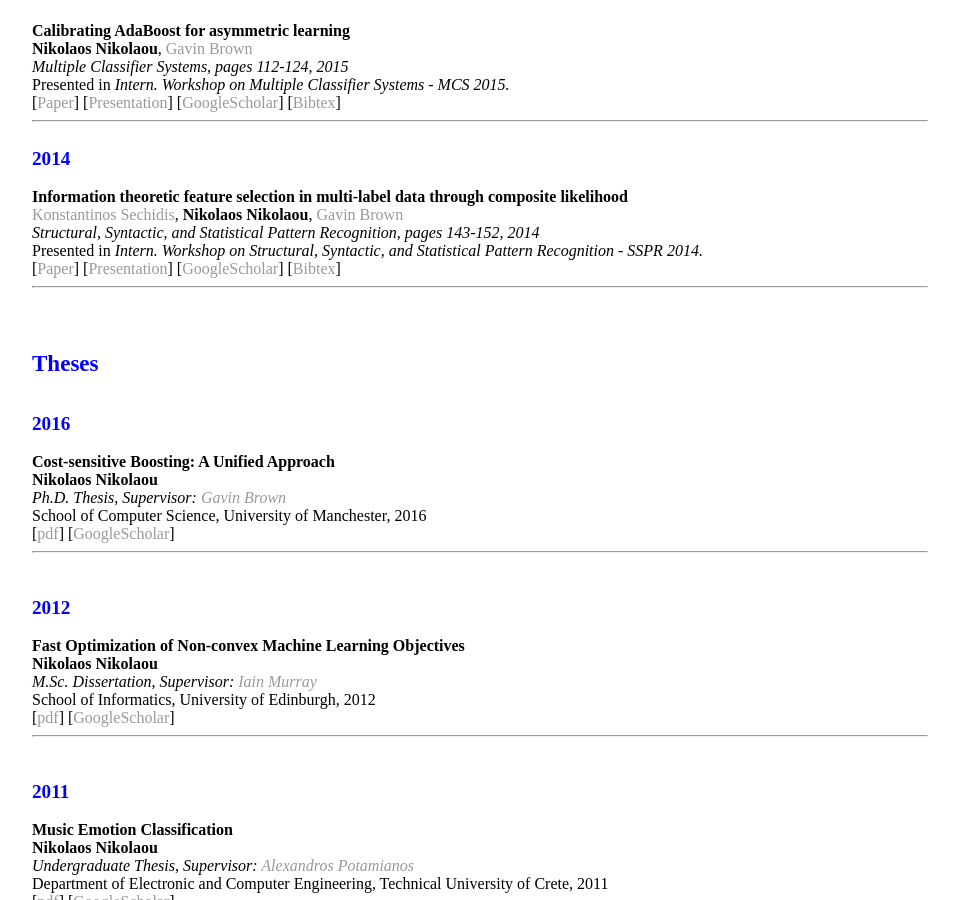
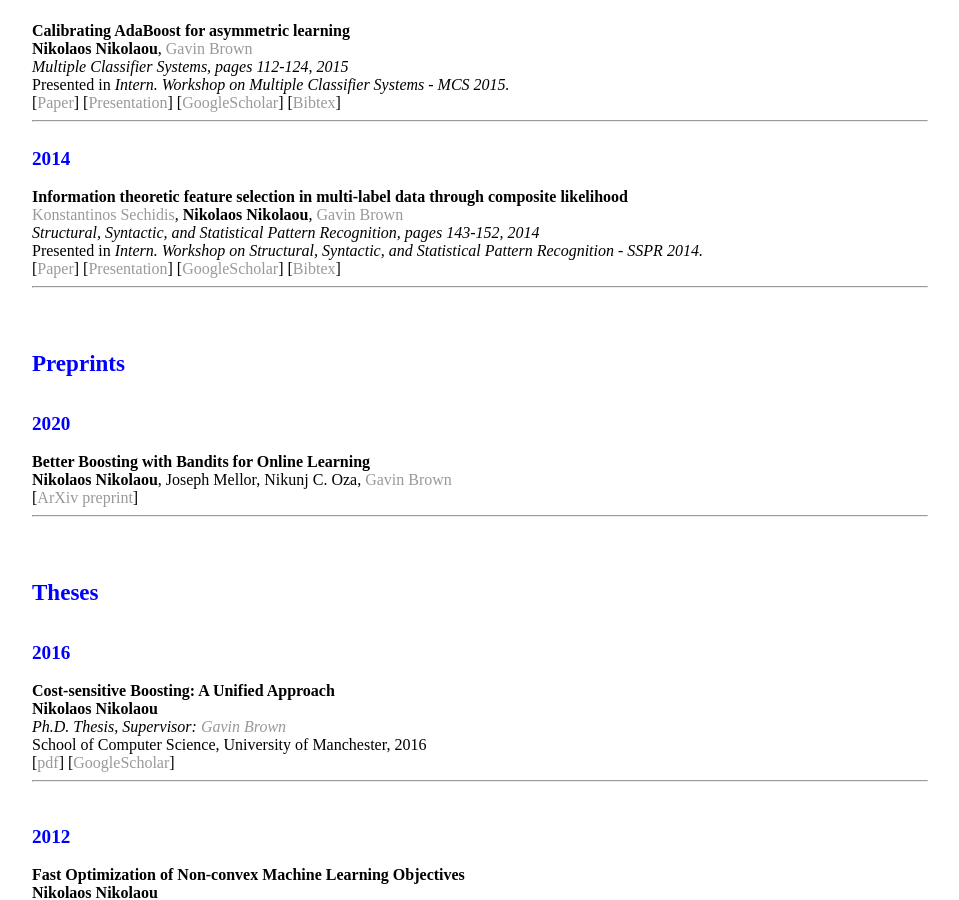
Before and after one commit to nnikolaou/nnikolaou.github.io, a Jekyll site: the page publications.html, which Jekyll copies as it is, in a window 1280 px wide and 900 px high, scrolled down 1224 px. Shown: the whole window, without its empty margins (160-1119 px from the left). Built offline with Jekyll 4.4.1, drawn with Linux system fonts in a browser that asks for light colours; some of the changed text lies outside the part shown.

Commit message:
Update publications.html

```diff
--- a/publications.html
+++ b/publications.html
@@ -116,6 +116,19 @@
 <br>
 
 <!--<blockquote>-->
+<br><br><big><big><b><font color="blue">Preprints</font></b></big></big><br><br></font>
+<!--<blockquote>-->
+
+<br><big><font color="blue"><b>2020</b></font></big>
+
+<br><br><b>Better Boosting with Bandits for Online Learning</b>
+<br><b>Nikolaos Nikolaou</b>, Joseph Mellor, Nikunj C. Oza, <a href="http://www.cs.man.ac.uk/~gbrown/" title="Dr. Gavin Brown's web page" > Gavin Brown </a>
+<br>[<a href="https://arxiv.org/abs/2001.06105#" target="_blank">ArXiv preprint</a>]
+<hr>
+
+<br>
+
+<!--<blockquote>-->
 <br><br><big><big><b><font color="blue">Theses</font></b></big></big><br><br></font>
 <!--<blockquote>-->
 
```
Also changed, not shown: other parts of publications.html (+1 -1 lines).
